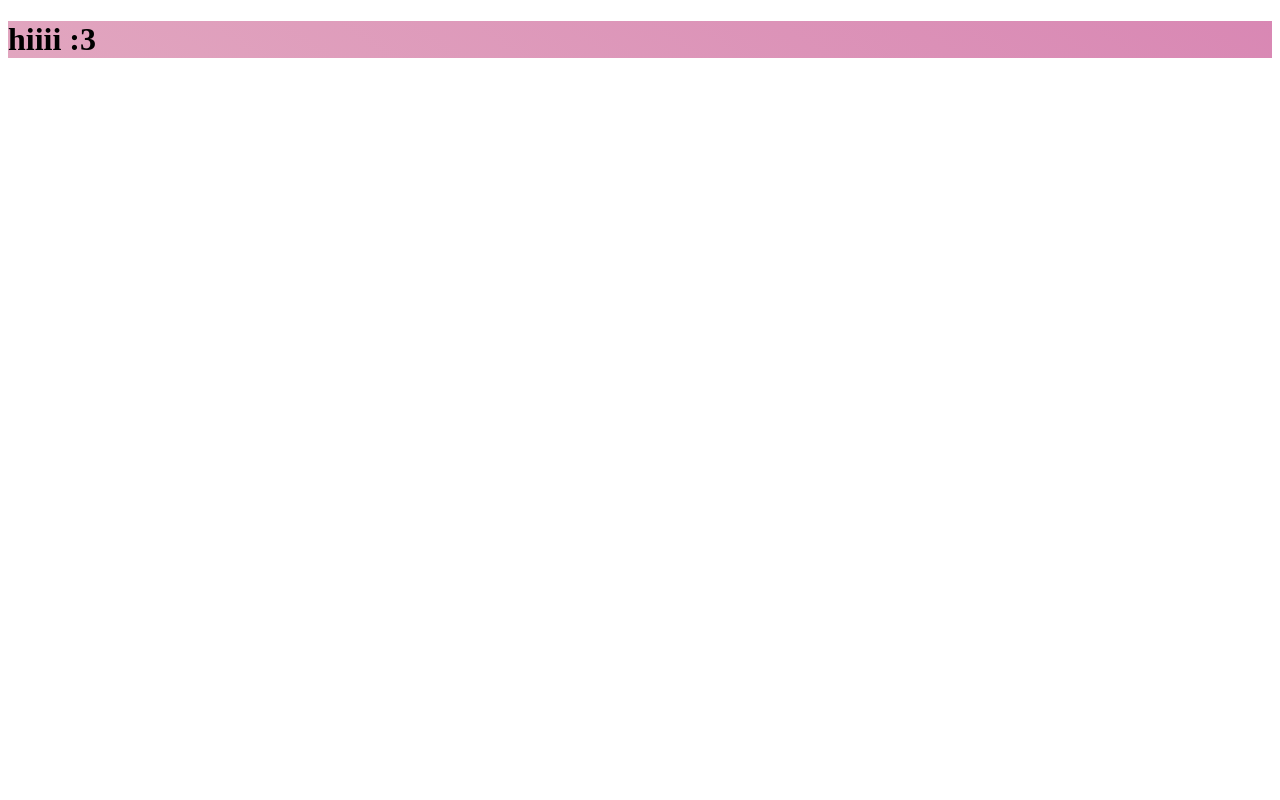
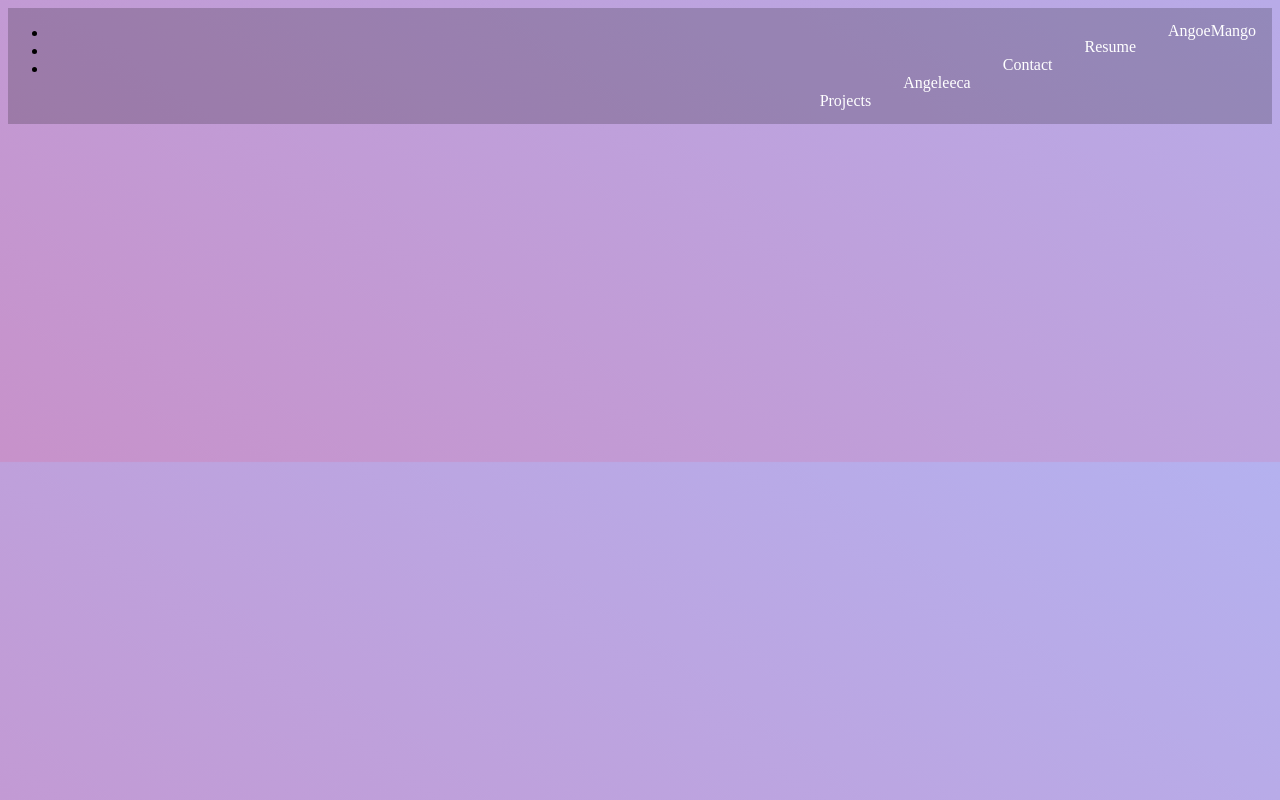
Before and after one commit to AngoeMango/MyWebsitePortfolio, a React (Create React App) app: page / in a window 1280 px wide. Built offline with nearby package versions, Linux system fonts and the light colour scheme.

Commit message:
messing around w a navbar and pages

```diff
--- a/package.json
+++ b/package.json
@@ -9,7 +9,7 @@
     "react": "^18.2.0",
     "react-dom": "^18.2.0",
     "react-router-dom": "^6.13.0",
-    "react-scripts": "5.0.1",
+    "react-scripts": "^5.0.1",
     "web-vitals": "^2.1.4"
   },
   "scripts": {
--- a/src/App.css
+++ b/src/App.css
@@ -1,24 +1,24 @@
-.App {
+body {
 	background: linear-gradient(216deg, #b2b5f4, #d57baf, #efd5d1);
 	background-size: 600% 600%;
 
-	-webkit-animation: GradientAnimation 30s ease infinite;
-	-moz-animation: GradientAnimation 30s ease infinite;
-	animation: GradientAnimation 30s ease infinite;
+	-webkit-animation: GradientAnimation 15s ease infinite;
+	-moz-animation: GradientAnimation 15s ease infinite;
+	animation: GradientAnimation 15s ease infinite;
 }
 
 @-webkit-keyframes GradientAnimation {
-	0%{background-position:78% 0%}
-	50%{background-position:23% 100%}
-	100%{background-position:78% 0%}
+	0%{background-position:0% 50%}
+	50%{background-position:100% 50%}
+	100%{background-position:0% 50%}
 }
 @-moz-keyframes GradientAnimation {
-	0%{background-position:78% 0%}
-	50%{background-position:23% 100%}
-	100%{background-position:78% 0%}
+	0%{background-position:0% 50%}
+	50%{background-position:100% 50%}
+	100%{background-position:0% 50%}
 }
 @keyframes GradientAnimation {
-	0%{background-position:78% 0%}
-	50%{background-position:23% 100%}
-	100%{background-position:78% 0%}
+	0%{background-position:0% 50%}
+	50%{background-position:100% 50%}
+	100%{background-position:0% 50%}
 }
--- a/src/App.js
+++ b/src/App.js
@@ -1,11 +1,8 @@
 import './App.css';
+import Navbar from './components/Navbar';
 
 function App() {
-	return (
-		<div className="App">
-			<h1>hiiii :3</h1>
-		</div>
-	);
+	return <Navbar />
 }
 
 export default App;
--- a/src/components/Navbar.js
+++ b/src/components/Navbar.js
@@ -1,13 +1,25 @@
 import React, {useState} from 'react'
+import './NavbarStyles.css'
 
 function Navbar() {
 	return (
 		<nav className = "navbar">
-			<div className = "navbar-container">
-				<Link to = "/" className = "navbar-logo">
-
-				</Link>
-			</div>
+			<a href = "/Home" className = "site-title">AngoeMango</a>
+			<ul>
+				<li><a href = "/Resume" title = "Professional Work History">Resume</a></li>
+				<li><a href = "/Contact" title = "Get in touch!">Contact</a></li>
+				<li><a href = "/About" title = "Personal Life and Biography">Angeleeca</a></li>
+				<div className = "dropdown">
+					<button className = "dropbutton">
+						Projects
+						<i className = "fa fa-caret-down"></i>
+					</button>
+					<ul className = "dropcontent">
+						<li><a href = "/CodingProjects">Coding Projects</a></li>
+						<li><a href = "/SewingProjects">Sewing Projects</a></li>
+					</ul>
+				</div>
+			</ul>
 		</nav>
 	)
 }
--- /dev/null
+++ b/src/components/NavbarStyles.css
@@ -0,0 +1,69 @@
+.navbar {
+    width: 100%;
+    background-color: rgba(0,0,0,0.2);
+    overflow: hidden;
+}
+
+.navbar a {
+    float: right;
+    font-size: 16px;
+    color: white;
+    text-align: center;
+    padding: 14px 16px;
+    text-decoration: none;
+}
+
+.site-title {
+    float: left;
+    font-size: 16px;
+    color: white;
+    text-align: center;
+    padding: 14px 16px;
+    text-decoration: none;
+}
+
+.dropdown {
+    float: right;
+    overflow: hidden;
+}
+
+.dropdown .dropbutton {
+    font-size: 16px;
+    border: none;
+    outline: none;
+    color: white;
+    padding: 14px 16px;
+    background-color: inherit;
+    font-family: inherit;
+    margin: 0;
+}
+
+.navbar a:hover, .dropdown:hover .dropbutton {
+    background-color: white;
+}
+
+.dropcontent {
+    display: none;
+    position: absolute;
+    background-color: #f9f9f9;
+    min-width: 160px;
+    box-shadow: 0px 8px 16px 0px rgba(0,0,0,0.2);
+    z-index: 1;
+  }
+
+  .dropcontent a {
+    float: none;
+    color: black;
+    padding: 12px 16px;
+    text-decoration: none;
+    display: block;
+    text-align: right;
+  }
+
+  .dropcontent a:hover {
+    background-color: #ddd;
+  }
+
+  .dropdown:hover .dropcontent {
+    display: block;
+  }
```
Also changed, not shown: src/pages/About.js (added), src/pages/CodingProjects.js (added), src/pages/Contact.js (added), src/pages/Home.js (added), src/pages/Resume.js (added), src/pages/SewingProjects.js (added), 1 other file (tests, documents, lock files or other folders).
